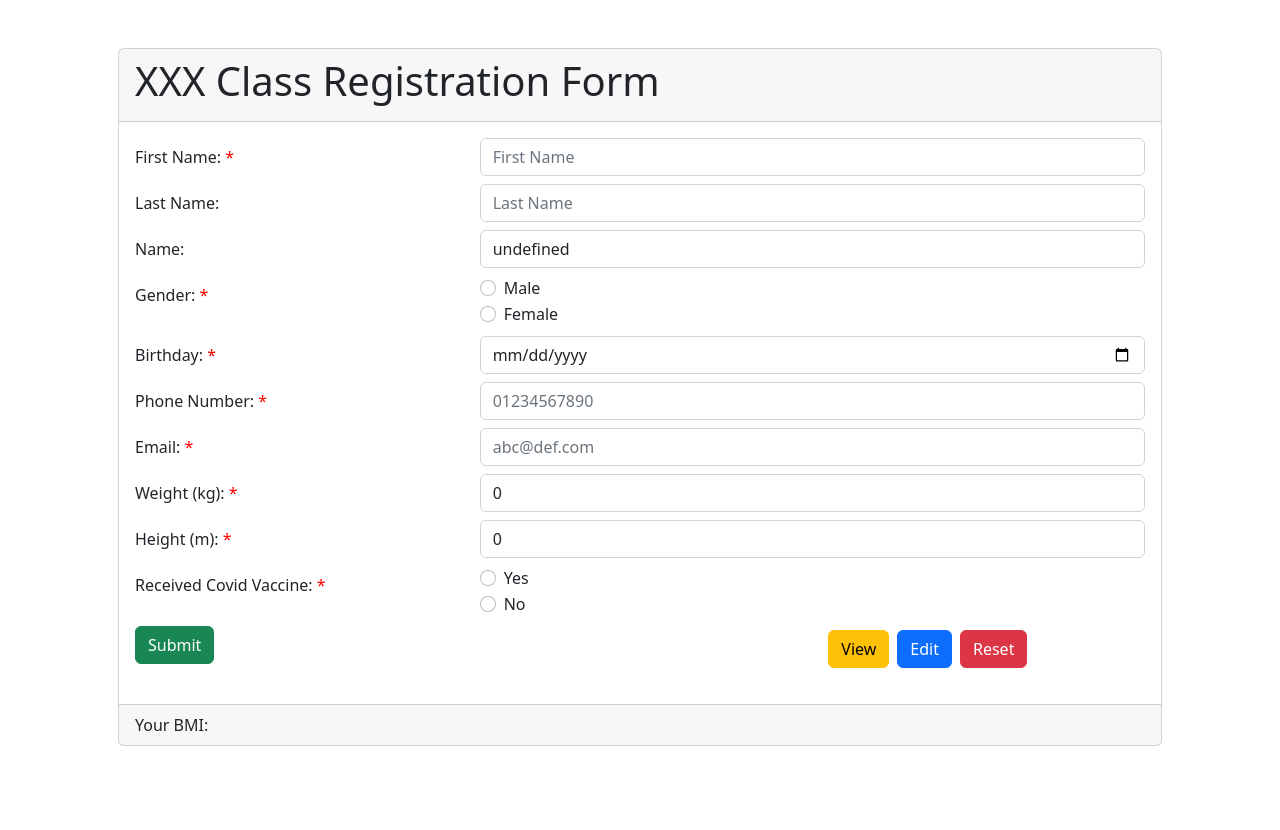
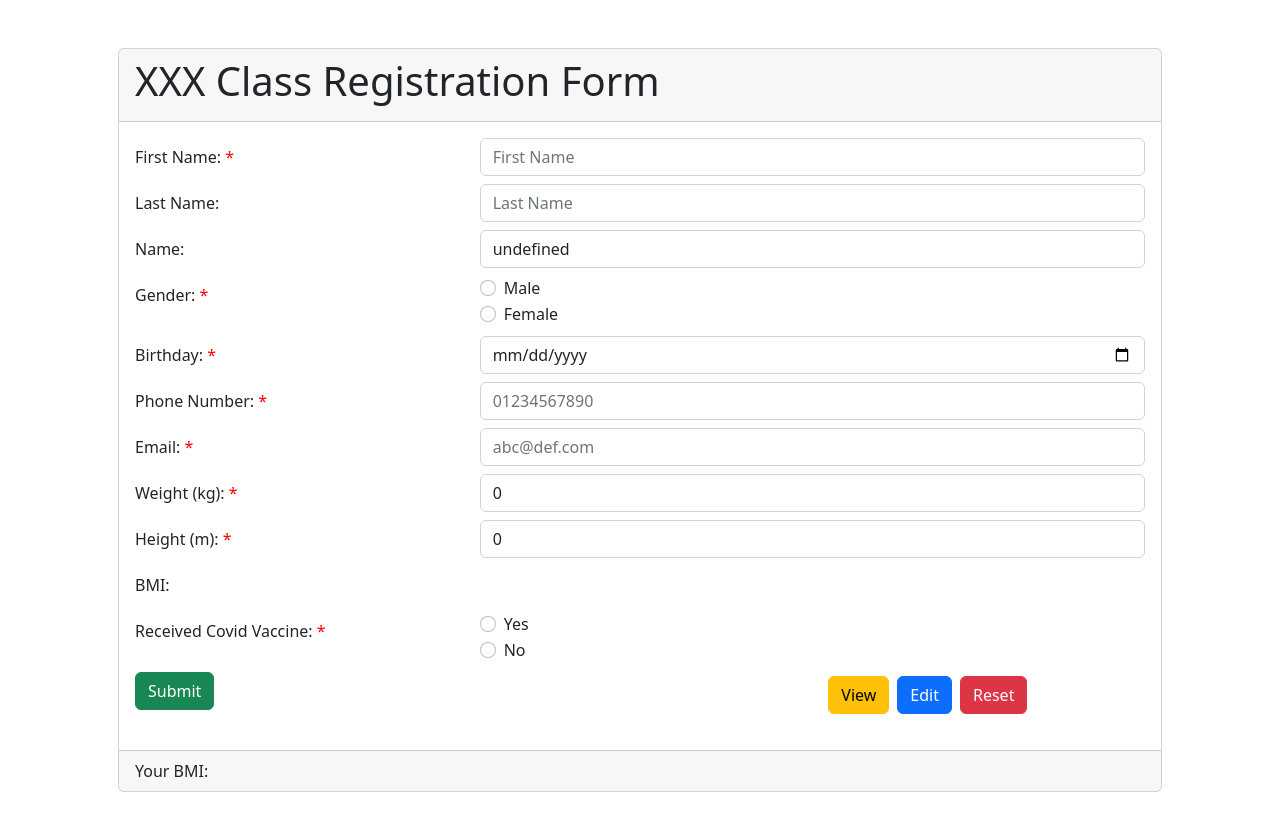
Before and after one commit to gbsky13/BasicForm, an Angular app: page / in a window 1280 px wide. Shown: the top 830 px of the page. Before the commit the page ends 800 px from the top, so only its background shows below. Built offline with nearby package versions, Linux system fonts and the light colour scheme.

Commit message:
1 file modified

```diff
--- a/src/app/basic-form/basic-form.component.html
+++ b/src/app/basic-form/basic-form.component.html
@@ -169,12 +169,12 @@
         </div>
 
         <!-- BMI -->
-        <!-- <div class="row mb-2">
+        <div class="row mb-2">
           <label for="resultbmi" class="col-4 col-form-label">BMI:</label>
           <div class="col-8 text-secondary">
             {{ resultbmi }}
           </div>
-        </div> -->
+        </div>
 
         <!-- Vaccine -->
         <div class="row mb-2">
```
